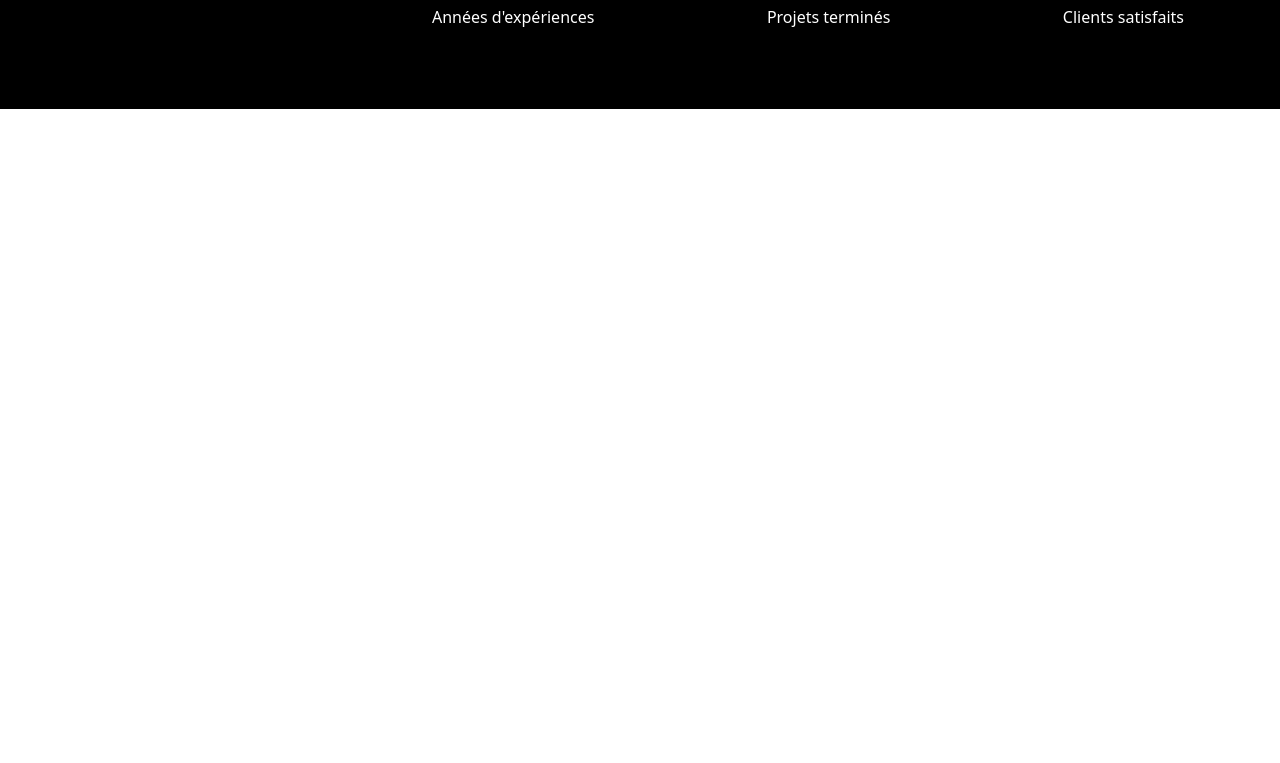
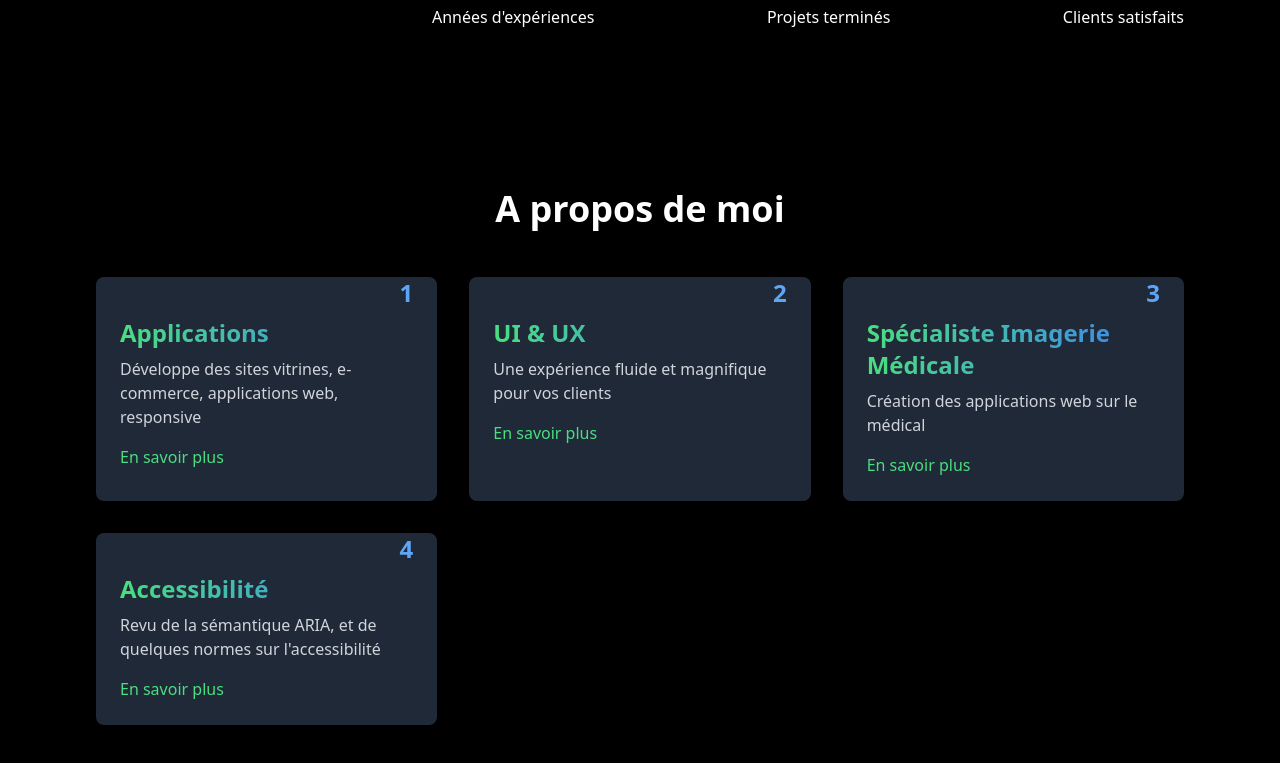
Before and after one commit to AnthonyLellouche/portfolio, a React (Vite) app: page / in a window 1280 px wide. Shown: the part 1095-1858 px from the top of the page. Before the commit the page ends 1204 px from the top, so only its background shows below. Built offline with nearby package versions, Linux system fonts and the light colour scheme.

Commit message:
page about finalisé ajout page service finalisé

```diff
--- a/src/App.jsx
+++ b/src/App.jsx
@@ -2,6 +2,7 @@ import "./App.css";
 import About from "./components/About";
 import Hero from "./components/Hero";
 import Navbar from "./components/Navbar";
+import Service from "./components/Service";
 
 const App = () => {
   return (
@@ -9,6 +10,7 @@ const App = () => {
       <Navbar />
       <Hero />
       <About />
+      <Service />
     </div>
   );
 };
--- a/src/components/About.jsx
+++ b/src/components/About.jsx
@@ -1,3 +1,4 @@
+/* eslint-disable react/no-unescaped-entities */
 import Aboutme from "../assets/aboutme.png";
 
 const About = () => {
@@ -27,7 +28,7 @@ const About = () => {
                   HTML & CSS
                 </label>
                 <div className="grow bg-gray-800 rounded-full h-2.5">
-                  <div className="bg-gradient-to-r from-green-400 to-blue-500 h-2.5 rounded-full transform transition-transform duration-300 hover:scale-105 w-10/12"></div>
+                  <div className="bg-gradient-to-r from-green-400 to-blue-500 h-2.5 rounded-full transform transition-transform duration-300 hover:scale-105 w-11/12"></div>
                 </div>
               </div>
               <div className="flex items-center">
@@ -40,7 +41,7 @@ const About = () => {
               </div>
               <div className="flex items-center">
                 <label htmlFor="htmlandcss" className="w-2/12">
-                  Node JS
+                  Angular
                 </label>
                 <div className="grow bg-gray-800 rounded-full h-2.5">
                   <div className="bg-gradient-to-r from-green-400 to-blue-500 h-2.5 rounded-full transform transition-transform duration-300 hover:scale-105 w-8/12"></div>
@@ -48,7 +49,7 @@ const About = () => {
               </div>
               <div className="flex items-center">
                 <label htmlFor="htmlandcss" className="w-2/12">
-                  Angular
+                  NodeJS
                 </label>
                 <div className="grow bg-gray-800 rounded-full h-2.5">
                   <div className="bg-gradient-to-r from-green-400 to-blue-500 h-2.5 rounded-full transform transition-transform duration-300 hover:scale-105 w-9/12"></div>
--- a/src/components/Hero.jsx
+++ b/src/components/Hero.jsx
@@ -14,7 +14,7 @@ const Hero = () => {
         <span className="text-transparent bg-clip-text bg-gradient-to-r from-green-400 to-blue-500">
           Anthony Lellouche
         </span>
-        , Intégrateur Web chez NEHS Digital/Enovacom
+        , intégrateur Web chez NEHS Digital/Enovacom
       </h1>
       <p className="mt-4 text-lg text-gray-300">
         Spécialiste dans la création des sites modernes et responsives
--- /dev/null
+++ b/src/components/Service.jsx
@@ -0,0 +1,58 @@
+const services = [
+  {
+    id: 1,
+    title: "Applications",
+    description: "Développe des sites vitrines, e-commerce, applications web, responsive",
+  },
+  {
+    id: 2,
+    title: "UI & UX",
+    description: "Une expérience fluide et magnifique pour vos clients",
+  },
+  {
+    id: 3,
+    title: "Spécialiste Imagerie Médicale",
+    description: "Création des applications web sur le médical",
+  },
+  {
+    id: 4,
+    title: "Accessibilité",
+    description: "Revu de la sémantique ARIA, et de quelques normes sur l'accessibilité",
+  },
+];
+
+const Service = () => {
+  return (
+    <div className="bg-black text-white py-20" id="about">
+      <div className="container mx-auto px-8 md:px-16 lg:px-24">
+        <h2 className="text-4xl font-bold text-center mb-12">
+          A propos de moi
+        </h2>
+        <div className="grid grid-cols-1 md:grid-cols-2 lg:grid-cols-3 gap-8">
+          {services.map((service) => (
+            <div
+              key={service.id}
+              className="bg-gray-800 px-6 pb-6 rounded-lg hover:shadow-lg transform transition-transform duration-300 hover:scale-105"
+            >
+              <div className="text-right text-2xl font-bold text-transparent bg-clip-text bg-gradient-to-r from-green-600 to-blue-400">
+                {service.id}
+              </div>
+              <h3 className="mt-2 text-2xl font-bold text-transparent bg-clip-text bg-gradient-to-r from-green-400 to-blue-500">
+                {service.title}
+              </h3>
+              <p className="mt-2 text-gray-300">{service.description}</p>
+              <a
+                href="#"
+                className="mt-4 inline-block text-green-400 hover:text-blue-500"
+              >
+                En savoir plus
+              </a>
+            </div>
+          ))}
+        </div>
+      </div>
+    </div>
+  );
+};
+
+export default Service;
```
